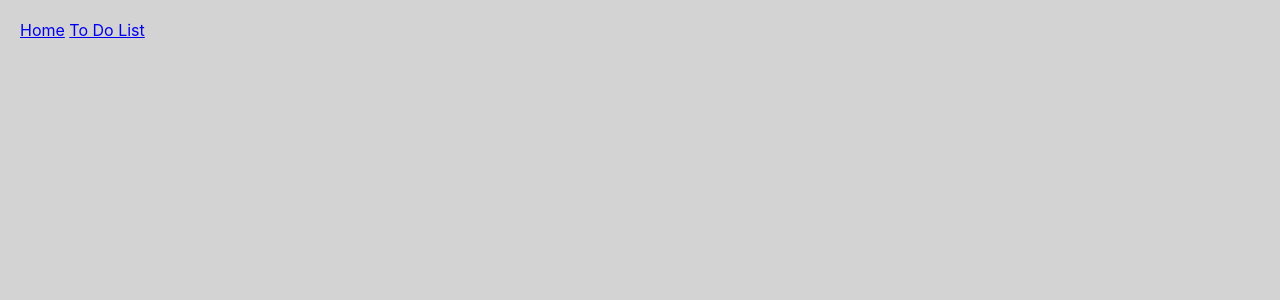
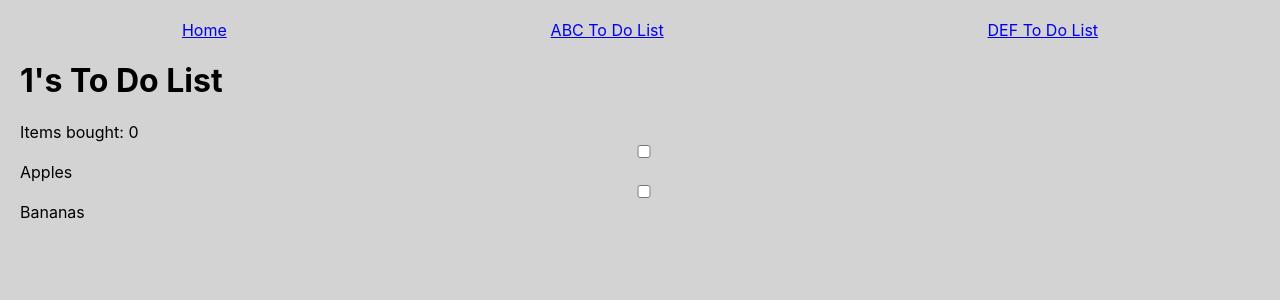
Before and after one commit to Meron19/CSE-110-Labs, a React (Create React App) app in the folder lab2/triton-notes/: page /todolist/1 in a window 1280 px wide. Before the commit this address had no page. Shown: the top 300 px of the page. Built offline with nearby package versions, Linux system fonts and the light colour scheme.

Commit message:
Part 1 done!

```diff
--- a/lab2/triton-notes/src/App.tsx
+++ b/lab2/triton-notes/src/App.tsx
@@ -10,7 +10,7 @@ const App = () => {
      <Navbar />
      <Routes>
        <Route path="/" element={<StickyNotes />} />
-       <Route path="/todolist" element={<ToDoList />} />
+       <Route path="/todolist/:name" element={<ToDoList />} />
      </Routes>
    </div>
  );
--- a/lab2/triton-notes/src/navbar.tsx
+++ b/lab2/triton-notes/src/navbar.tsx
@@ -1,11 +1,13 @@
 import { Link } from "react-router-dom";
 
 export const Navbar = () => {
- return (
-   <div>
-     <nav>
-       <Link to="/">Home</Link> <Link to="/todolist">To Do List</Link>
-     </nav>
-   </div>
- );
+  return (
+	<div>
+  	<nav style={{ display: "flex", justifyContent: "space-around" }}>
+    	<Link to="/">Home</Link>
+    	<Link to="/todolist/ABC">ABC To Do List</Link>
+    	<Link to="/todolist/DEF">DEF To Do List</Link>
+  	</nav>
+	</div>
+  );
 };
--- a/lab2/triton-notes/src/toDoList.tsx
+++ b/lab2/triton-notes/src/toDoList.tsx
@@ -3,11 +3,13 @@ import "./App.css";
 import { useState } from "react";
 import { GroceryItem } from "./types";
 import { dummyGroceryList } from "./constants";
+import { useParams } from "react-router-dom";
 
 export function ToDoList() {
  const [numRemainingItems, setNumRemainingItems] = useState(0);
 
  let [items, setItems] = useState(dummyGroceryList);
+ const { name } = useParams();
 
  function handleCheckboxClick(e: React.ChangeEvent<HTMLInputElement>) {
    const checkbox: HTMLInputElement = e.target as HTMLInputElement;
@@ -31,6 +33,7 @@ export function ToDoList() {
 
  return (
    <div className="App">
+     <h1>{name}'s To Do List</h1>
      <div className="App-body">
        Items bought: {numRemainingItems}
        <form action=".">
```
Also changed, not shown: lab2/triton-notes/package.json (+6 -3 lines), 1 other file (tests, documents, lock files or other folders).
